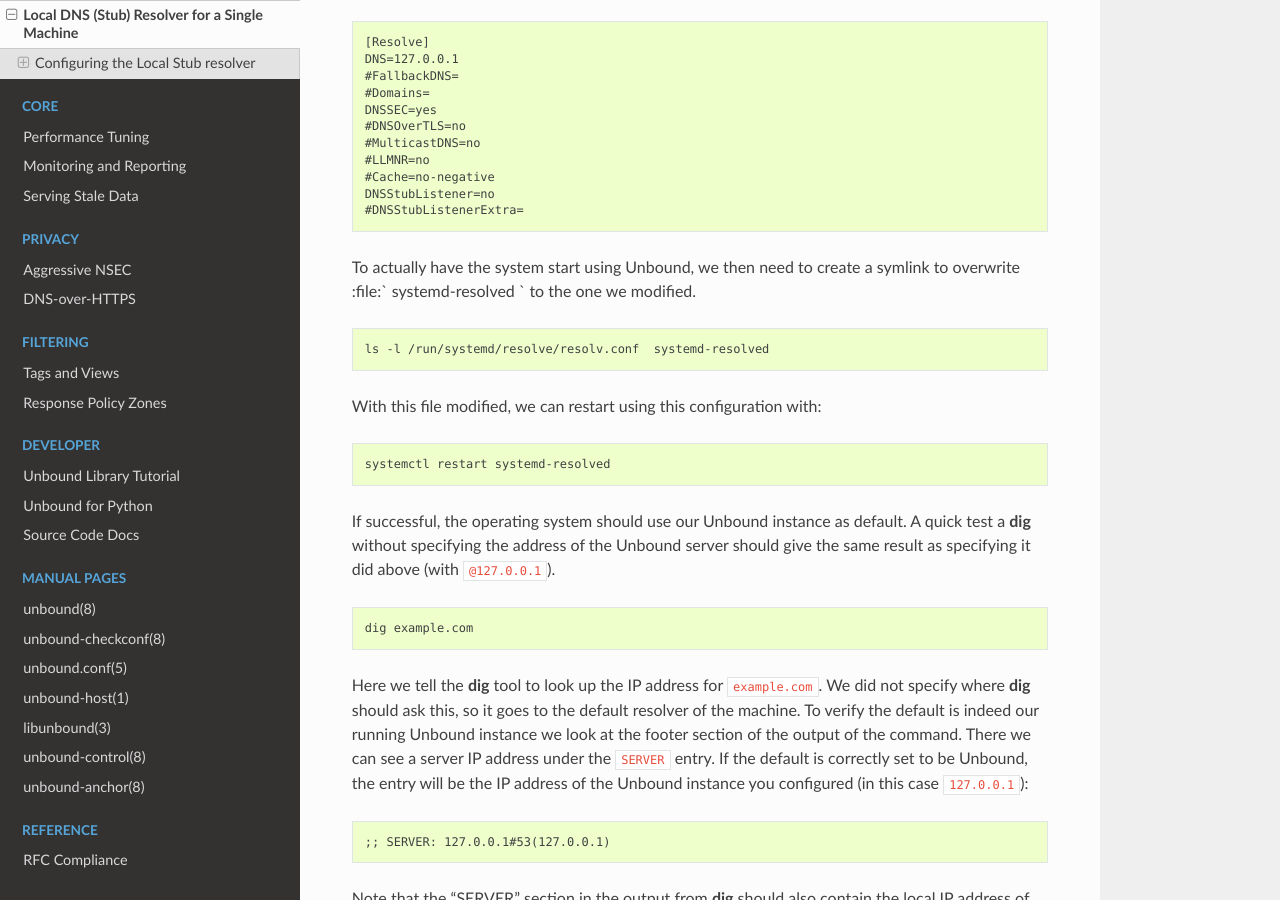
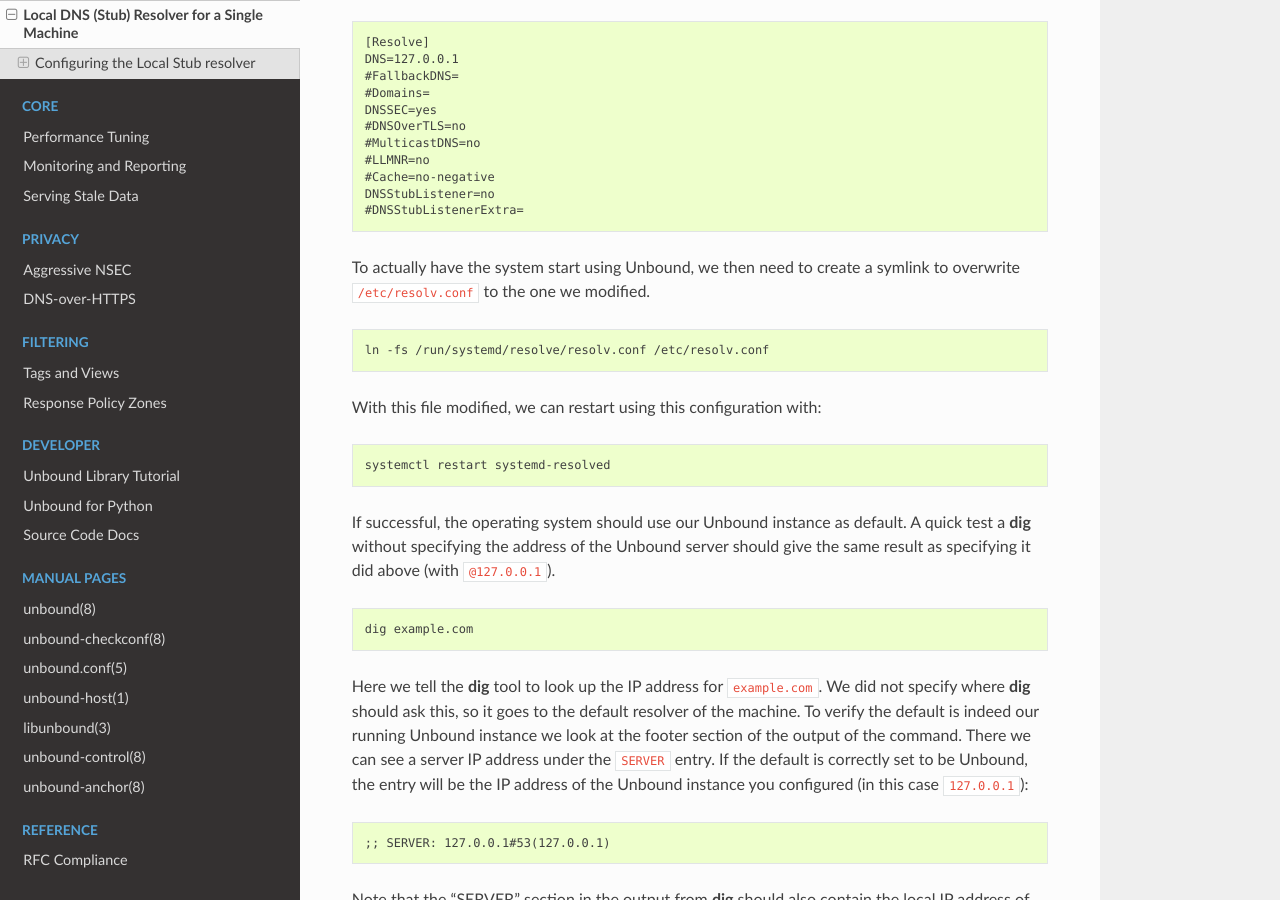
Before and after one commit to NLnetLabs/unbound-manual, a Sphinx documentation site: the page built from source/use-cases/local-stub.rst, in a window 1280 px wide and 900 px high, scrolled down 1202 px. Built offline with Sphinx 7.4.7 and the Read the Docs theme 2.0.0, drawn with Linux system fonts in a browser that asks for light colours.

Commit message:
fix typo, and add missing step

```diff
--- a/source/use-cases/local-stub.rst
+++ b/source/use-cases/local-stub.rst
@@ -77,11 +77,11 @@ Here, under there ``[Resolve]`` header we add (or rather, enable by removing the
 	DNSStubListener=no
 	#DNSStubListenerExtra=
 
-To actually have the system start using Unbound, we then need to create a symlink to overwrite :file:` systemd-resolved ` to the one we modified.
+To actually have the system start using Unbound, we then need to create a symlink to overwrite :file:`/etc/resolv.conf` to the one we modified.
 
 .. code-block:: text
 
-	ls -l /run/systemd/resolve/resolv.conf  systemd-resolved
+	ln -fs /run/systemd/resolve/resolv.conf /etc/resolv.conf
 
 With this file modified, we can restart using this configuration with:
 
```
